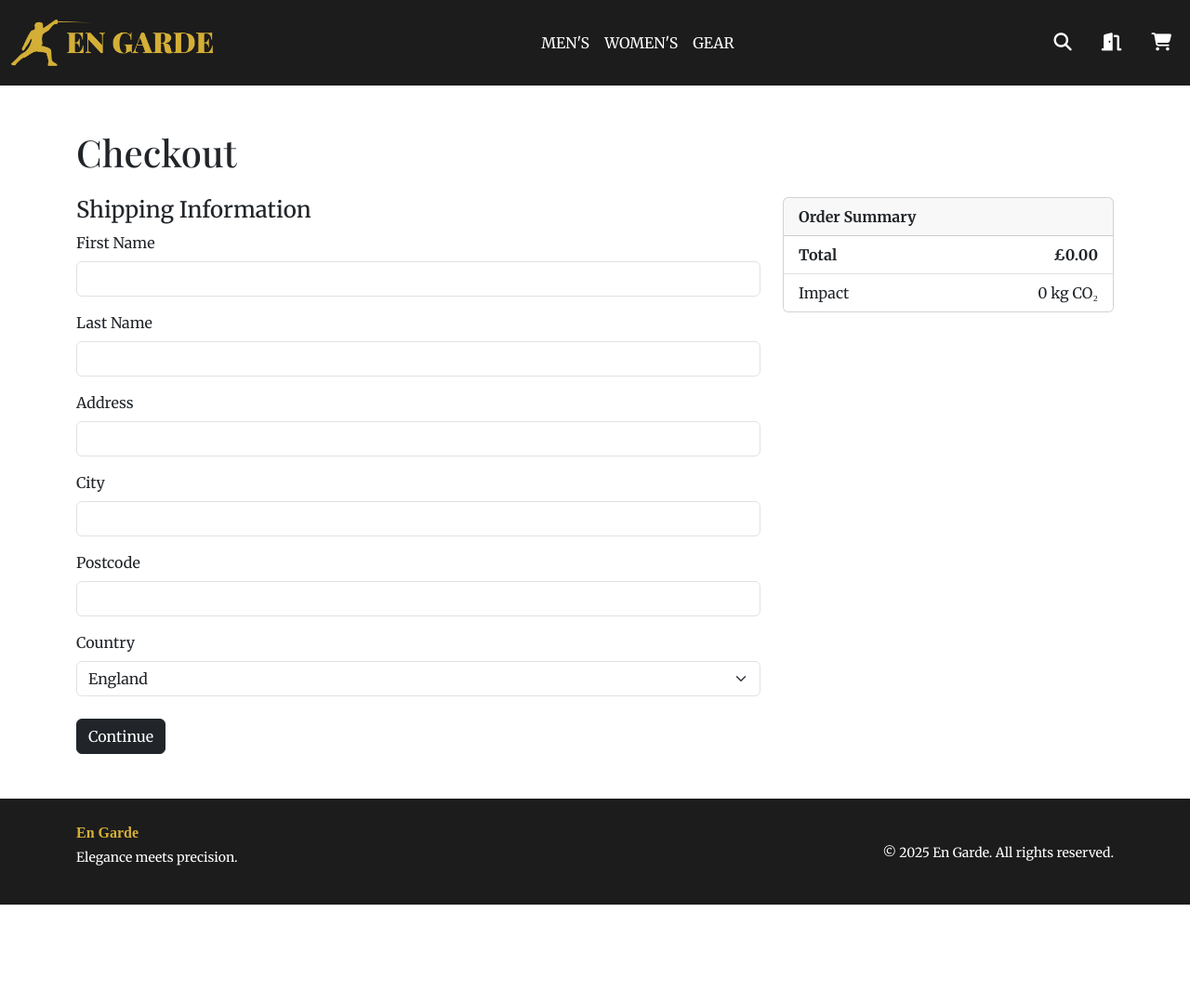
After one commit to oskargarlinski/flask-engarde, a Flask app: page /checkout in a window 1280 px wide. The commit adds this page. Shown: the whole page at 93% size. Run offline with Flask 3, Linux system fonts and the light colour scheme; a user stored in the database is signed in; some libraries are stand-ins or nearby versions; some web fonts are replaced.

Commit message:
Add checkout process with shipping, payment, and review forms; implement order summary and flash messages

```diff
--- a/website/forms.py
+++ b/website/forms.py
@@ -1,6 +1,6 @@
 from flask_wtf import FlaskForm
 from flask_wtf.file import FileField, FileAllowed
-from wtforms import StringField, PasswordField, SubmitField, BooleanField, FloatField, FieldList, FormField, HiddenField, Form, SelectField, IntegerField
+from wtforms import StringField, PasswordField, SubmitField, BooleanField, FloatField, FieldList, FormField, HiddenField, Form, SelectField, IntegerField, EmailField
 from wtforms.validators import DataRequired, Email, EqualTo, Length, Regexp, ValidationError, NumberRange
 import re
 
@@ -102,3 +102,33 @@ class AddToCartForm(FlaskForm):
         NumberRange(min=1, message="Must be at least 1")
     ])
     submit = SubmitField("Add to Cart")
+
+
+class ShippingForm(FlaskForm):
+    first_name = StringField("First Name", validators=[
+                             DataRequired(), Length(max=100)])
+    last_name = StringField("Last Name", validators=[
+                            DataRequired(), Length(max=100)])
+    shipping_address = StringField(
+        "Address", validators=[DataRequired(), Length(max=255)])
+    city = StringField("City", validators=[DataRequired()])
+    country = SelectField("Country", choices=[
+        ("England", "England"),
+        ("Scotland", "Scotland"),
+        ("Wales", "Wales"),
+        ("Northern Ireland", "Northern Ireland")
+    ], validators=[DataRequired()])
+    postal_code = StringField("Postcode", validators=[DataRequired()])
+    next = SubmitField("Continue to Payment")
+
+
+class PaymentForm(FlaskForm):
+    card_number = StringField("Card Number", validators=[
+                              DataRequired(), Length(min=16, max=16)])
+    expiry_date = StringField("Expiry Date", validators=[DataRequired()])
+    cvv = StringField("CVV", validators=[DataRequired(), Length(min=3, max=4)])
+    next = SubmitField("Review Order")
+
+
+class ReviewForm(FlaskForm):
+    submit = SubmitField("Place Order")
--- a/website/models.py
+++ b/website/models.py
@@ -84,7 +84,7 @@ class ProductVariant(db.Model):
     stock = db.Column(db.Integer, default=0)
 
     values = db.relationship(
-        'VariantValue', secondary='variant_combinations', backref='variants', lazy='joined')
+        'VariantValue', secondary='variant_combinations', backref='variants', lazy='joined', overlaps="combinations")
 
 
 class VariantCombination(db.Model):
@@ -95,9 +95,9 @@ class VariantCombination(db.Model):
         'variant_values.id'), primary_key=True)
 
     variant = db.relationship('ProductVariant', backref=db.backref(
-        'combinations', cascade='all, delete-orphan'))
+        'combinations', cascade='all, delete-orphan'), overlaps="values,variants")
     value = db.relationship('VariantValue', backref=db.backref(
-        'combinations', cascade='all, delete-orphan'))
+        'combinations', cascade='all, delete-orphan'), overlaps="values,variants")
 
 
 class Order(db.Model):
--- a/website/templates/base.html
+++ b/website/templates/base.html
@@ -21,6 +21,19 @@
   <body>
     {% include 'partials/navbar.html' %}
 
+    {% with messages=get_flashed_messages(with_categories=true) %}
+      {% if messages %}
+        <div class="container mt-4">
+          {% for category, message in messages %}
+            <div class="alert alert-{{ category }} alert-dismissible fade show" role="alert">
+              {{ message }}
+              <button type="button" class="btn-close" data-bs-dismiss="alert" aria-label="Close"></button>
+            </div>
+          {% endfor %}
+        </div>
+      {% endif %}
+    {% endwith %}
+
     {% block content %}
 
     {% endblock %}
--- a/website/templates/cart.html
+++ b/website/templates/cart.html
@@ -49,6 +49,11 @@
           </tr>
         </tfoot>
       </table>
+      <div class="text-end mt-4">
+        <a href="{{ url_for('views.checkout') }}" class="btn btn-dark btn-lg">
+          Proceed to Checkout
+        </a>
+      </div>
     {% else %}
       <p>Your cart is empty.</p>
     {% endif %}
--- /dev/null
+++ b/website/templates/checkout.html
@@ -0,0 +1,38 @@
+{% extends 'base.html' %}
+{% block title %}Checkout{% endblock %}
+
+{% block content %}
+<div class="container py-5">
+  <h1 class="mb-4">Checkout</h1>
+
+  <form method="POST">
+    {{ form.csrf_token }}
+    <input type="hidden" name="step" value="{{ step }}">
+
+    <div class="row">
+      <div class="col-md-8">
+        {% if step == 'shipping' %}
+          {% include 'partials/_shipping.html' %}
+        {% elif step == 'payment' %}
+          {% include 'partials/_payment.html' %}
+        {% elif step == 'review' %}
+          {% include 'partials/_review.html' %}
+        {% endif %}
+
+        <div class="mt-4">
+          {% if step != 'shipping' %}
+            <a href="{{ url_for('views.checkout', step=previous_step) }}" class="btn btn-outline-secondary">Back</a>
+          {% endif %}
+          <button type="submit" class="btn btn-dark">
+            {% if step == 'review' %}Place Order{% else %}Continue{% endif %}
+          </button>
+        </div>
+      </div>
+
+      <div class="col-md-4">
+        {% include 'partials/_order_summary.html' %}
+      </div>
+    </div>
+  </form>
+</div>
+{% endblock %}
--- /dev/null
+++ b/website/templates/partials/_order_summary.html
@@ -0,0 +1,19 @@
+<div class="card">
+    <div class="card-header"><strong>Order Summary</strong></div>
+    <ul class="list-group list-group-flush">
+      {% for item in cart %}
+        <li class="list-group-item d-flex justify-content-between align-items-center">
+          {{ item.variant.sku }} × {{ item.quantity }}
+          <span>£{{ '%.2f'|format(item.subtotal) }}</span>
+        </li>
+      {% endfor %}
+      <li class="list-group-item d-flex justify-content-between">
+        <strong>Total</strong>
+        <strong>£{{ '%.2f'|format(total) }}</strong>
+      </li>
+      <li class="list-group-item d-flex justify-content-between">
+        <span>Impact</span>
+        <span>{{ total_impact }} kg CO₂</span>
+      </li>
+    </ul>
+  </div>
--- /dev/null
+++ b/website/templates/partials/_review.html
@@ -0,0 +1,4 @@
+<div>
+    <h4>Review & Confirm</h4>
+    <p>Please confirm your details and place the order when ready.</p>
+  </div>
--- /dev/null
+++ b/website/templates/partials/_shipping.html
@@ -0,0 +1,27 @@
+<div>
+    <h4>Shipping Information</h4>
+    <div class="mb-3">
+      {{ form.first_name.label(class='form-label') }}
+      {{ form.first_name(class='form-control') }}
+    </div>
+    <div class="mb-3">
+      {{ form.last_name.label(class='form-label') }}
+      {{ form.last_name(class='form-control') }}
+    </div>
+    <div class="mb-3">
+      {{ form.shipping_address.label(class='form-label') }}
+      {{ form.shipping_address(class='form-control') }}
+    </div>
+    <div class="mb-3">
+      {{ form.city.label(class='form-label') }}
+      {{ form.city(class='form-control') }}
+    </div>
+    <div class="mb-3">
+      {{ form.postal_code.label(class='form-label') }}
+      {{ form.postal_code(class='form-control') }}
+    </div>
+    <div class="mb-3">
+      {{ form.country.label(class='form-label') }}
+      {{ form.country(class='form-select') }}
+    </div>
+  </div>
--- a/website/views.py
+++ b/website/views.py
@@ -1,7 +1,7 @@
 from flask import Blueprint, render_template, request, flash, session, redirect, url_for
 from flask_login import login_required, current_user
-from .models import Product, Category, ProductVariant, VariantOption, VariantValue, VariantCombination
-from .forms import AddToCartForm
+from .models import Product, Category, ProductVariant, VariantOption, VariantValue, Order, OrderItem
+from .forms import AddToCartForm, PaymentForm, ShippingForm, ReviewForm
 from . import db
 
 views = Blueprint('views', __name__)
@@ -137,3 +137,92 @@ def update_cart():
 
     session['cart'] = updated_cart
     return redirect(url_for('views.view_cart'))
+
+
+@views.route('/checkout', methods=['GET', 'POST'])
+@login_required
+def checkout():
+    cart = session.get('cart', [])
+    step = request.values.get('step', 'shipping')
+
+    # 1. Build detailed cart
+    detailed_cart = []
+    for item in cart:
+        variant = ProductVariant.query.get(item['variant_id'])
+        if variant:
+            detailed_cart.append({
+                'variant': variant,
+                'quantity': item['quantity'],
+                'subtotal': variant.price * item['quantity'],
+                'impact': variant.environmental_impact * item['quantity']
+            })
+    total = sum(item['subtotal'] for item in detailed_cart)
+    total_impact = sum(item['impact'] for item in detailed_cart)
+
+    # 2. Step logic
+    if step == 'shipping':
+        form = ShippingForm()
+        if form.validate_on_submit():
+            session['checkout_shipping'] = form.data
+            return redirect(url_for('views.checkout', step='payment'))
+        return render_template("checkout.html", form=form, step='shipping', cart=detailed_cart, total=total, total_impact=total_impact)
+
+    elif step == 'payment':
+        form = PaymentForm()
+        if form.validate_on_submit():
+            session['checkout_payment'] = form.data
+            return redirect(url_for('views.checkout', step='review'))
+        return render_template("checkout.html", form=form, step='payment', cart=detailed_cart, total=total, total_impact=total_impact)
+
+    elif step == 'review':
+        form = ReviewForm()
+        shipping = session.get('checkout_shipping', {})
+        payment = session.get('checkout_payment', {})
+
+        if form.validate_on_submit():
+            # Create order
+            order = Order(
+                user_id=current_user.id,
+                first_name=shipping['first_name'],
+                last_name=shipping['last_name'],
+                email=current_user.email,
+                address=shipping['shipping_address'],
+                city=shipping['city'],
+                country=shipping['country'],
+                postal_code=shipping['postal_code'],
+                total_price=total,
+                total_impact=total_impact
+            )
+            db.session.add(order)
+            db.session.flush()
+
+            for item in cart:
+                variant = ProductVariant.query.get(item['variant_id'])
+                print("Variant ID:", item['variant_id'])
+                print("Requested:", item.get('quantity'))
+                print("In Stock:", variant.stock if variant else "Not Found")
+                if not variant or item['quantity'] > variant.stock:
+                    flash("Stock error. Please review your cart.", "danger")
+                    return redirect(url_for('views.view_cart'))
+                variant.stock -= item['quantity']
+                db.session.add(OrderItem(
+                    order_id=order.id,
+                    variant_id=variant.id,
+                    quantity=item['quantity'],
+                    price=variant.price,
+                    impact=variant.environmental_impact
+                ))
+
+            db.session.commit()
+            session.pop('cart', None)
+            session.pop('checkout_shipping', None)
+            session.pop('checkout_payment', None)
+            flash("Order placed successfully!", "success")
+            return redirect(url_for('views.home'))
+
+        return render_template("checkout.html", form=form, step='review', cart=detailed_cart, total=total, total_impact=total_impact)
+
+@views.route('/clear-session')
+def clear_session():
+    session.clear()
+    return redirect(url_for('views.home'))
```
Also changed, not shown: website/templates/login.html (+0 -14 lines), website/templates/partials/_payment.html (added, +15 -0 lines), website/templates/sign_up.html (+0 -17 lines), instance/database.db, website/static/images/products/backpack.jpeg (added).
